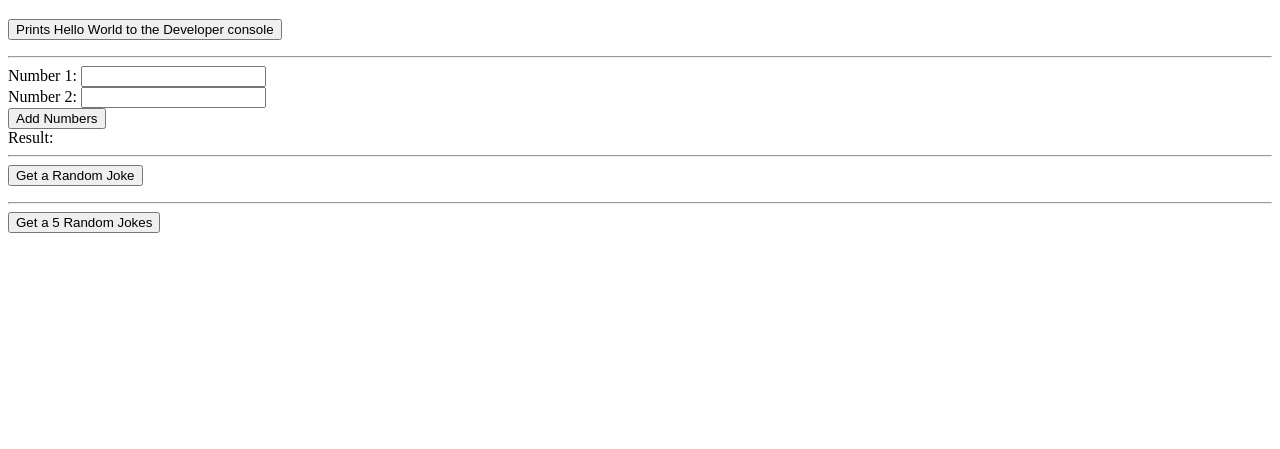
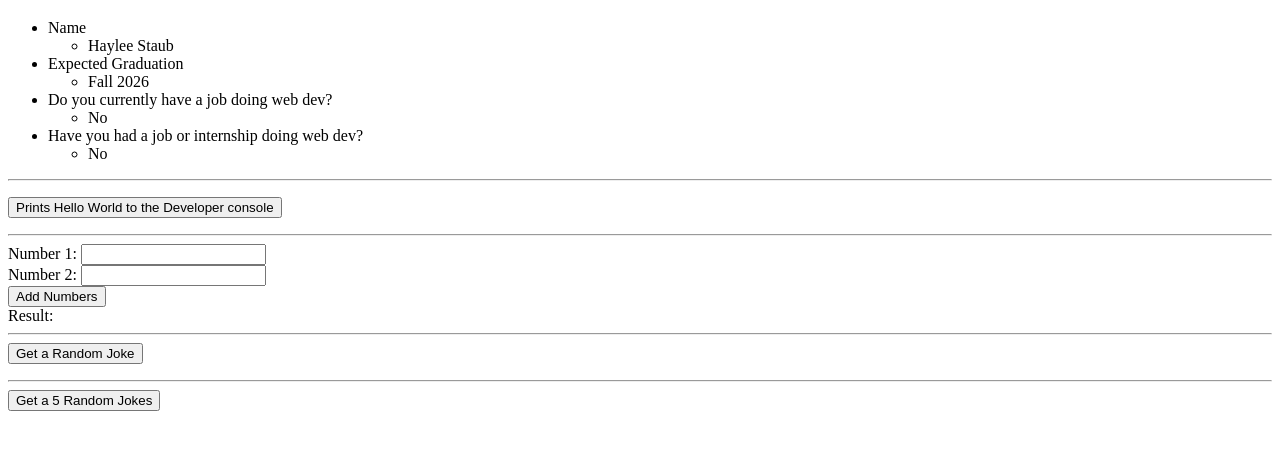
Before and after one commit to hstaub64/lab1, a website: page index.html in a window 1280 px wide. Shown: the part 67-516 px from the top of the page. Drawn offline with Linux system fonts and the light colour scheme.

Commit message:
Completed steps 1 and 4 of lab

```diff
--- a/index.html
+++ b/index.html
@@ -12,6 +12,26 @@
 
 <body>
   <h1>HTML Rocks!</h1>
+
+    <ul>
+      <li>Name</li>
+      <ul>
+        <li>Haylee Staub</li>
+      </ul>
+      <li>Expected Graduation</li>
+      <ul>
+        <li>Fall 2026</li>
+      </ul>
+      <li>Do you currently have a job doing web dev?</li>
+      <ul>
+        <li>No</li>
+      </ul>
+      <li>Have you had a job or internship doing web dev?</li>
+      <ul>
+        <li>No</li>
+      </ul>
+    </ul>
+  <hr>
   <p>
     <button  onclick="helloWorld()">Prints Hello World to the Developer console</button>
   </p>
--- a/js/main.js
+++ b/js/main.js
@@ -7,10 +7,12 @@
  */
 
 /**
- * This function prints the string 'Hello World' to the console
+ * This function prints the string 'Hello World' to the console and
+ * displays an alert box with the same message
  */
 export function helloWorld() {
     console.log('Hello World');
+    alert('Hello World');
 }
 
 /**
```
Also changed, not shown: test/test.js (+2 -0 lines).
